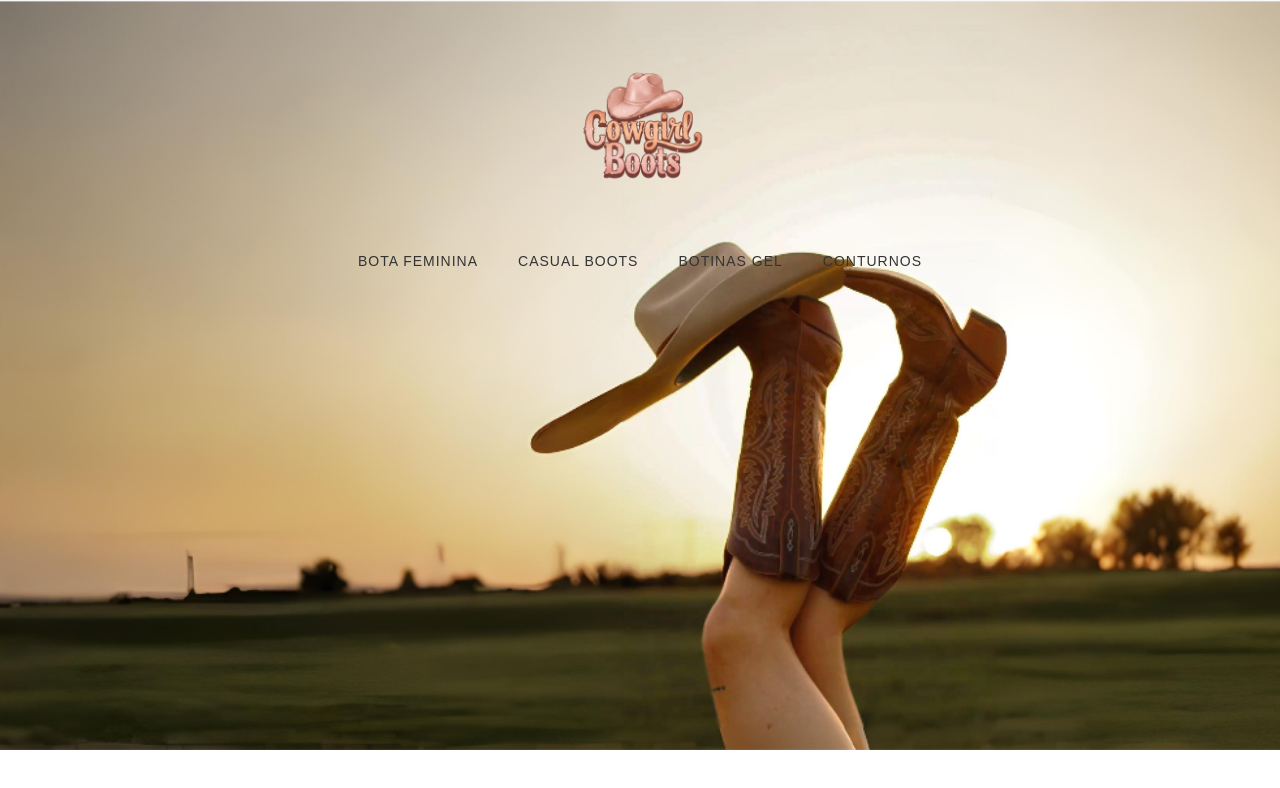
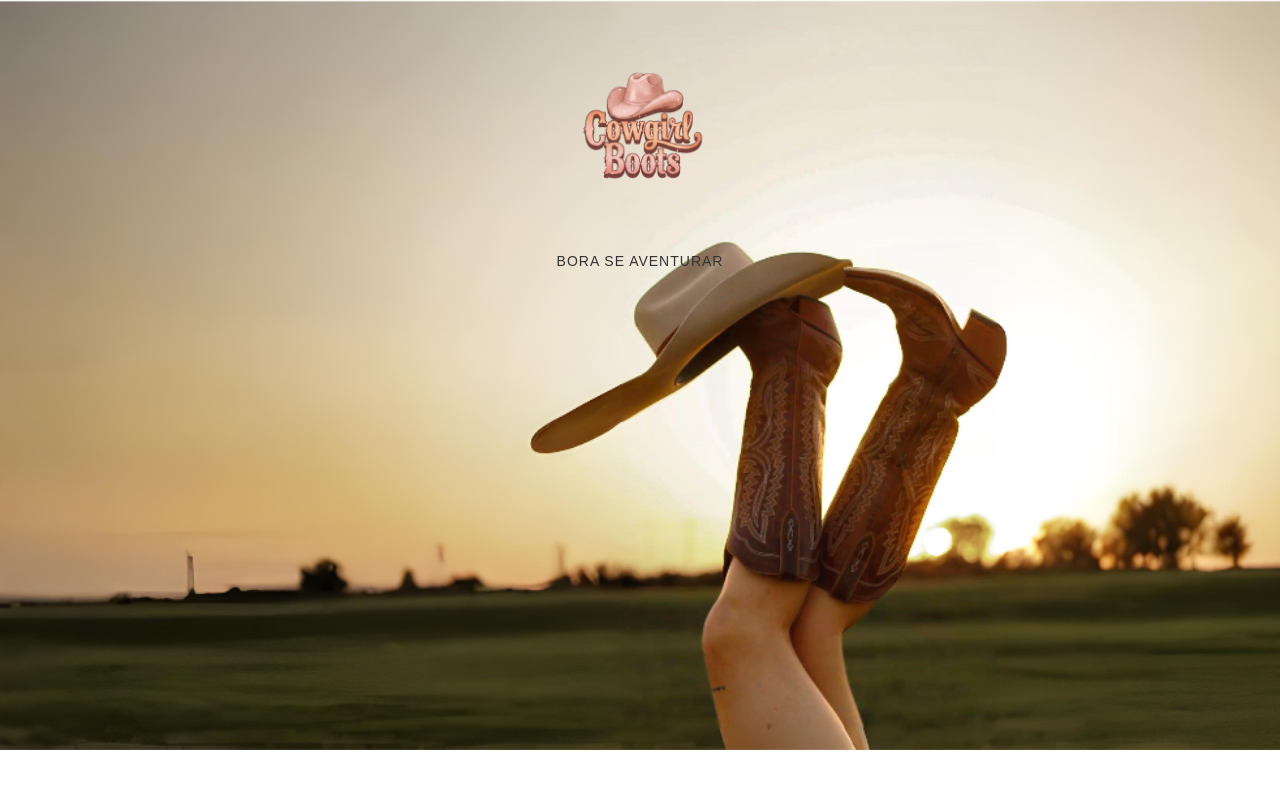
Before and after one commit to leticiabreuh/cowgirlBoots, a plain HTML site: page index.html in a window 1280 px wide. Drawn offline with Linux system fonts and the light colour scheme; a web font is replaced by a local one.

Commit message:
Mescla alterações locais com remoto

```diff
--- a/index.html
+++ b/index.html
@@ -15,13 +15,8 @@
             <img src="img/logo.png" alt=" Logo">
         </div>
         <nav class="menu">
-            <a href="">Bota feminina</a>
-            <a href="">Casual boots</a>
-            <a href="">Botinas gel</a>
-            <a href="">Conturnos</a>
+           <a href="principal.html">Bora se aventurar</a>
         </nav>
-
-
 
     </header>
 
@@ -29,6 +24,5 @@
 
 
 
-
 </body>
 </html>
```
Also changed, not shown: login.html (+9 -3 lines), principal.html (+3 -1 lines), img/amigas.png (added), img/amigas4.png (added).
